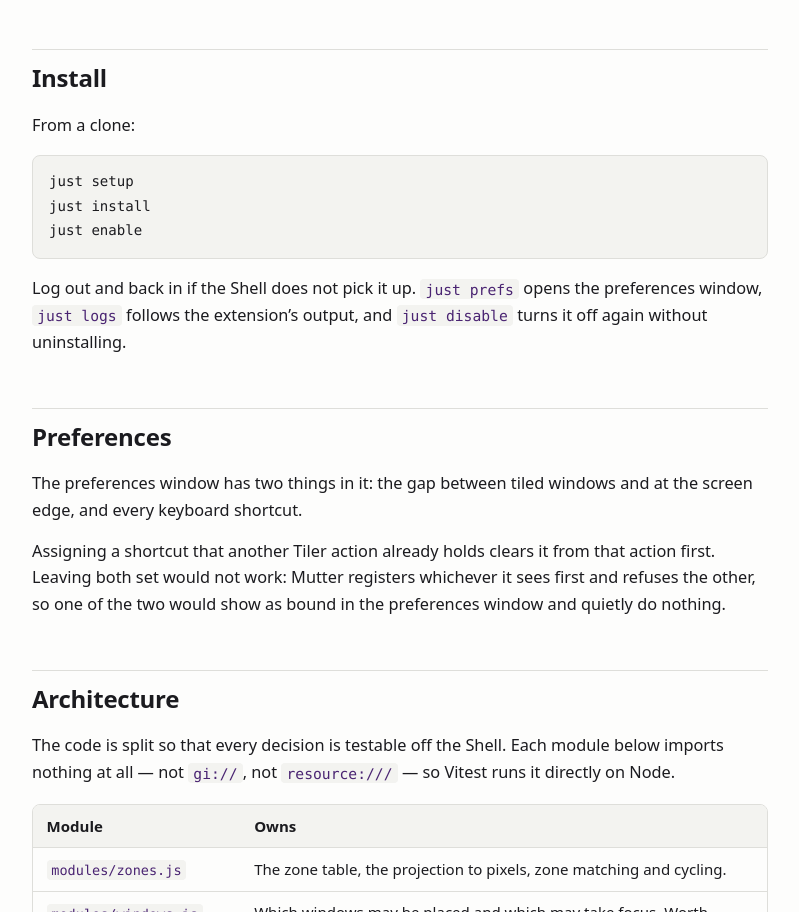
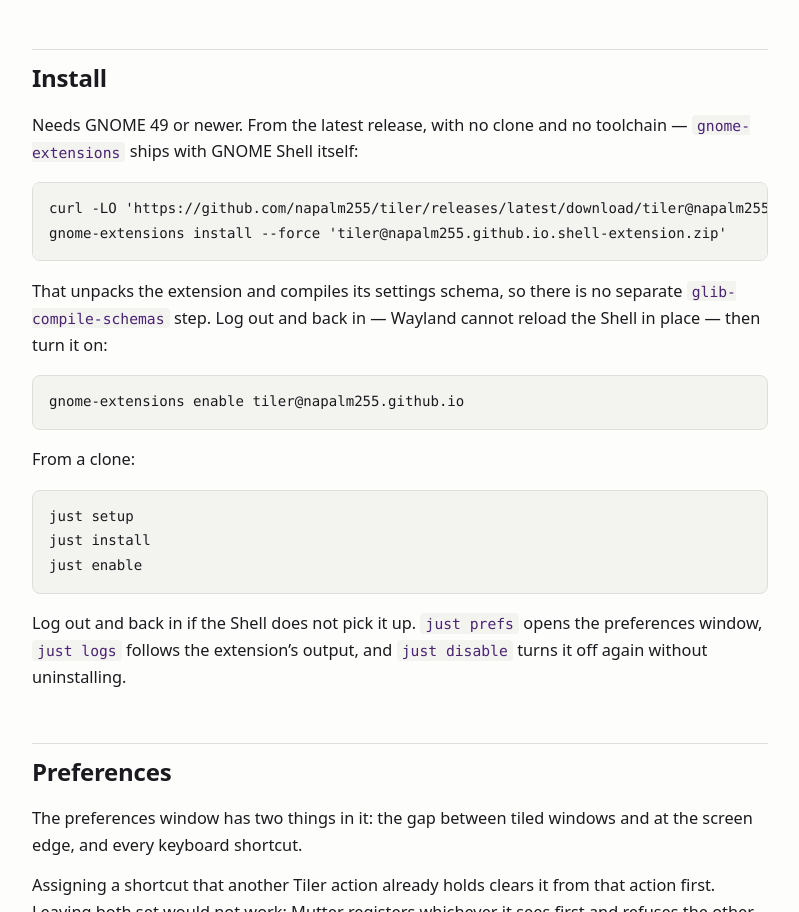
Before and after one commit to Ghost-Assembly/quicktiler, a website: page docs/index.html in a window 1280 px wide. Shown: the part 1928-2840 px from the top of the page, without its empty margins (240-1039 px from the left). Drawn offline with Linux system fonts and the light colour scheme.

Commit message:
docs: document installing from a release without a clone
The only documented install path was a clone plus the justfile, which asks
for mise, npm and the whole dev toolchain to do what is really a download
and one command. Every release since v0.1.0 has carried the bundle, and
gnome-extensions installs it directly — compiling the settings schema on
the way, so no glib-compile-schemas step is needed — so say so, and say it
before the clone.

The new blocks are wrapped in Cloudflare's email_off comments for the same
reason 3f27f7a wrapped the upload example: both the uuid and the bundle
filename read as addresses to its obfuscator.

```diff
--- a/docs/index.html
+++ b/docs/index.html
@@ -168,6 +168,28 @@
             </p>
 
             <h2 id="install">Install</h2>
+            <p>
+                Needs GNOME 49 or newer. From the latest release, with no clone and no
+                toolchain — <code>gnome-extensions</code> ships with GNOME Shell itself:
+            </p>
+            <!--
+                The bundle filename and the uuid both contain an @ and look
+                enough like addresses that Cloudflare's email obfuscation
+                rewrites them; these comments are its documented opt-out. See
+                the same wrapping around the upload command under Releasing.
+            -->
+            <!--email_off-->
+            <pre><code>curl -LO 'https://github.com/napalm255/tiler/releases/latest/download/tiler@napalm255.github.io.shell-extension.zip'
+gnome-extensions install --force 'tiler@napalm255.github.io.shell-extension.zip'</code></pre>
+            <!--/email_off-->
+            <p>
+                That unpacks the extension and compiles its settings schema, so there is
+                no separate <code>glib-compile-schemas</code> step. Log out and back in
+                — Wayland cannot reload the Shell in place — then turn it on:
+            </p>
+            <!--email_off-->
+            <pre><code>gnome-extensions enable tiler@napalm255.github.io</code></pre>
+            <!--/email_off-->
             <p>From a clone:</p>
             <pre><code>just setup
 just install
```
Also changed, not shown: README.md.
